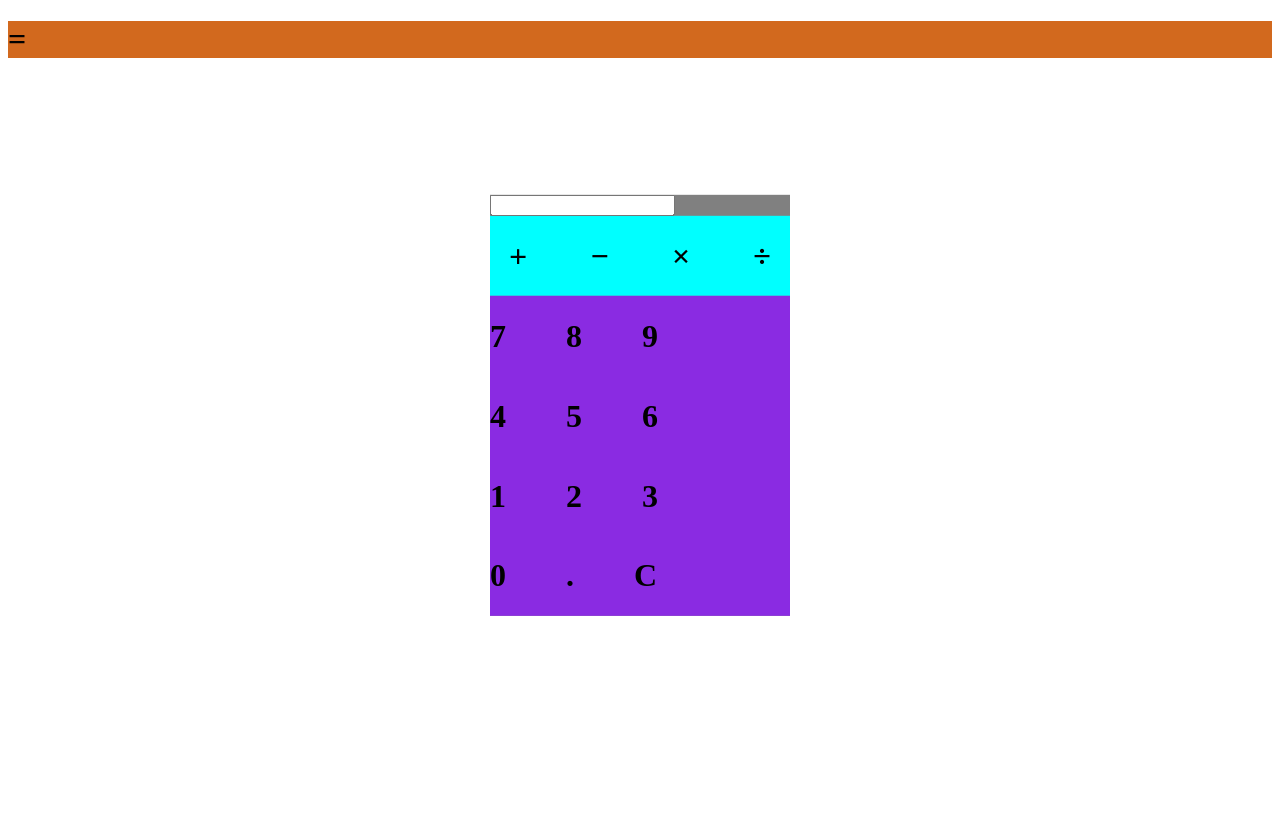
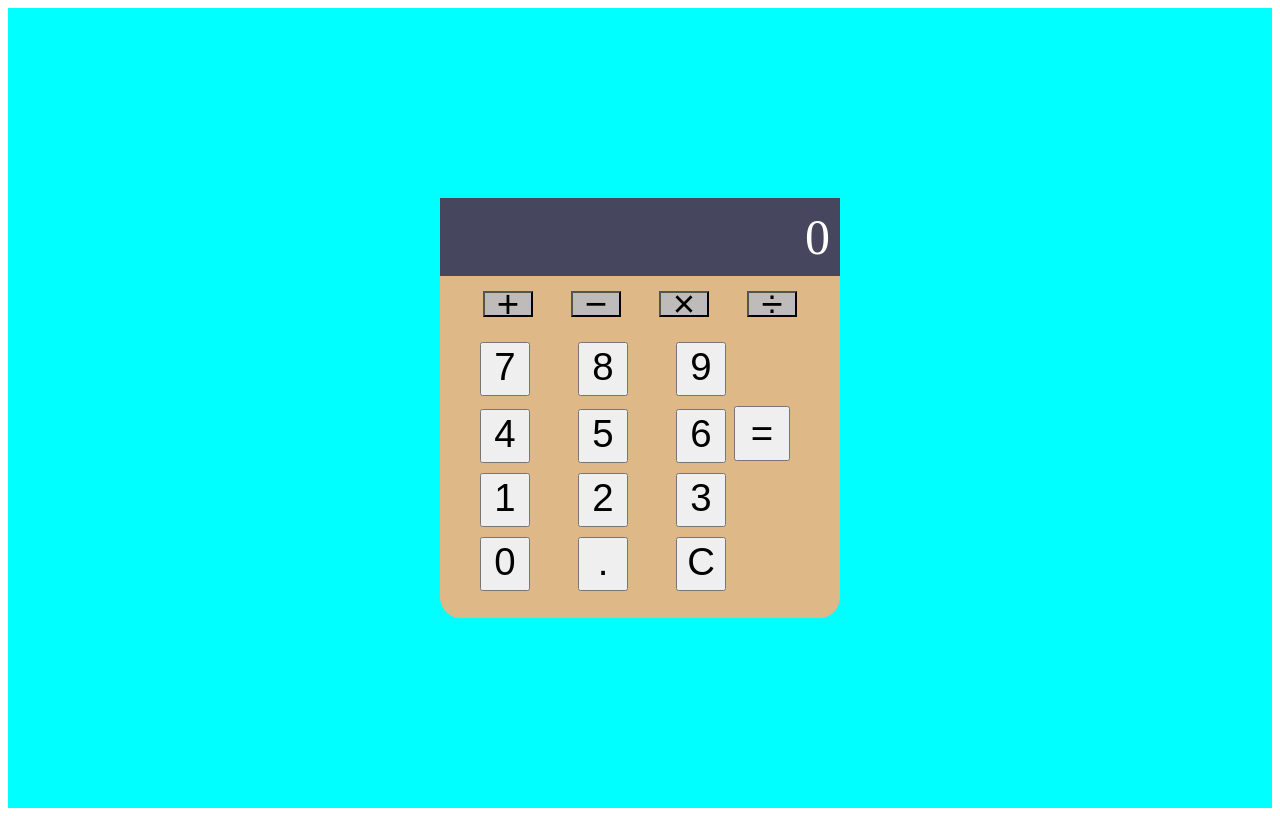
Before and after one commit to tony130891/Calculator, a plain HTML site: page index.html in a window 1280 px wide. Drawn offline with Linux system fonts and the light colour scheme.

Commit message:
Equal sign not corrected

```diff
--- a/calculator.css
+++ b/calculator.css
@@ -1,41 +1,63 @@
-.container {
-  position: absolute;
-  background-color: gray;
-  margin-top: 30%;
-  left: 50%;
-  width: 300px;
-  flex: 1;
-  transform: translate(-50%, -50%);
+* {
+  box-sizing: border-box;
 }
 
-.row {
+.container {
   display: flex;
-  gap: 60px;
+  background-color: aqua;
+  height: 100vh;
+  width: 100%;
+  font-size: xx-large;
+  justify-content: center;
+  align-items: center;
 }
 
-.column {
-  background-color: blue;
-  flex: 1;
-  margin-right: 25%;
+.calculator {
+  background-color: burlywood;
+  border-radius: 5%;
+  height: 420px;
+  width: 400px;
 }
 
-.result {
+.top {
   display: flex;
-  flex-direction: row;
+  width: 100%;
+}
+
+.top .result {
+  display: flex;
+  flex: 1;
+  color: white;
+  font-size: 50px;
+  padding: 10px;
+  justify-content: end;
+  background-color: rgb(70, 70, 94);
 }
 
 .operators {
   display: flex;
-  flex-direction: row;
-  justify-content: space-around;
-  gap: 25px;
-  background-color: aqua;
+  justify-content: center;
+}
+
+.rows .op {
+  width: 50px;
+  line-height: 20px;
+  font-size: larger;
+  margin: 15px;
+  background-color: rgb(192, 187, 187);
 }
 
 .operand {
-  background-color: blueviolet;
+  width: 50px;
+  margin-top: 10px;
+  font-size: larger;
+  margin-left: 40px;
+  padding-bottom: 5px;
 }
 
 .equal {
-  background-color: chocolate;
+  margin-top: 10px;
+  height: 55px;
+  width: 56px;
+  font-size: larger;
 }
--- a/index.html
+++ b/index.html
@@ -8,42 +8,78 @@
 </head>
 <body>
   <div class="container">
-    <div class="result">
-    <input type="0"/>
+    <div class="calculator">
+        <div class="top">
+          <div class="result">0</div>
         </div>
         <div class="operators">
-      <h1>&#43</h1>
-      <h1>&#8722</h1>
-      <h1>&#215</h1>
-      <h1>&#247</h1>
+          <div class="rows">
+          <button class="op">
+          &#43
+          </button>
+          <button class="op">
+          &#8722
+          </button>
+          <button class="op">
+          &#215
+          </button>
+          <button class="op">
+          &#247
+          </button>
         </div>
-        <div class="operand">
-          <div class="row">
-              <h1>7</h1>
-              <h1>8</h1>
-              <h1>9</h1>
         </div>
-              <div class="row">
-                <h1>4</h1>
-                <h1>5</h1>
-                <h1>6</h1>
+        <div class="keys">
+          <div class="rows">
+          <button class="operand">
+           7
+          </button>
+          <button class="operand">
+          8
+          </button>
+          <button class="operand">
+          9
+          </button>
+          <div class="rows">
+          <button class="operand">
+          4
+          </button>
+          <button class="operand">
+          5
+          </button>
+          <button class="operand">
+          6
+          </button>
+          <button class="equal">
+          =
+          </button>
           </div>
-                <div class="row">
-                  <h1>1</h1>
-                  <h1>2</h1>
-                  <h1>3</h1>
+          <div class="rows">
+          <button class="operand">
+          1
+          </button>
+          <button class="operand">
+          2
+          </button>
+          <button class="operand">
+          3
+          </button>
           </div>
-                  <div class="row">
-                    <h1>0</h1>
-                    <h1>.</h1>
-                    <h1>C</h1>
+          <div class="rows">
+          <button class="operand">
+          0
+          </button>
+          <button class="operand">
+          .
+          </button>
+          <button class="operand">
+          C
+          </button>
           </div>
         </div>
       </div>
-          <div class="equal">
-          <h1>=</h1>
     </div>
   </div>
+
 </body>
 <script src="calculator.js"></script>
 </html>
```
Lines whose indentation alone changed are shown as unchanged.
